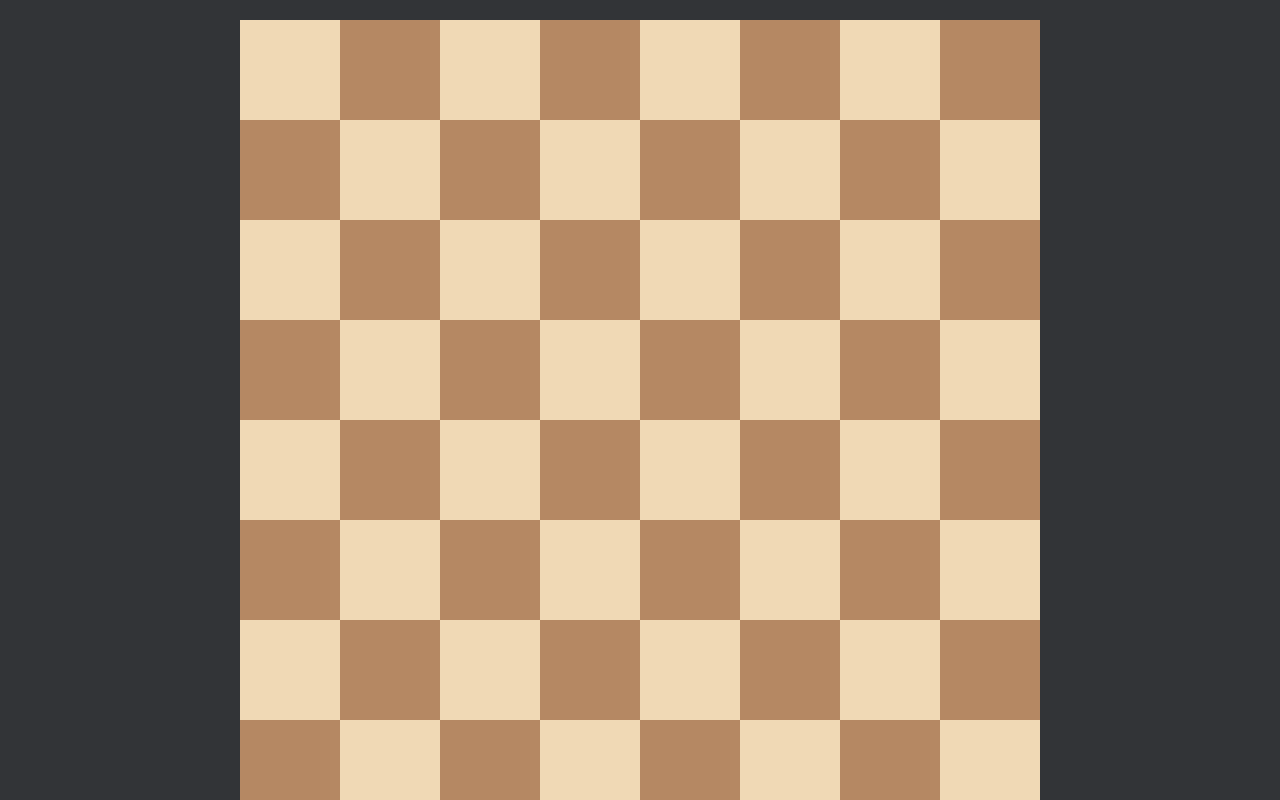
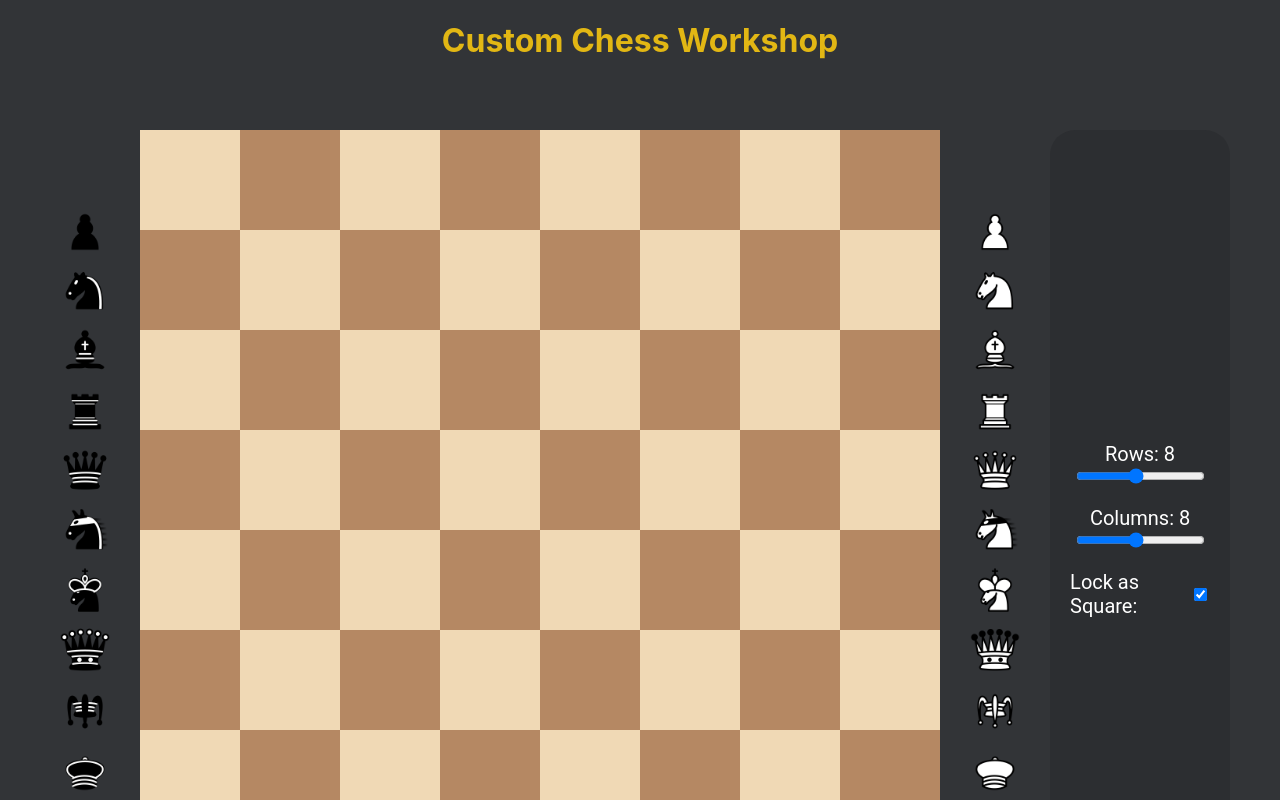
Before and after one commit to MasonLiebe/ChessBot, a React (Create React App) app in the folder customchess/: page / in a window 1280 px wide. Shown: the top 800 px of the page. Built offline with nearby package versions, Linux system fonts and the light colour scheme.

Commit message:
chess workshop page

```diff
--- a/customchess/src/App.css
+++ b/customchess/src/App.css
@@ -21,6 +21,14 @@ body {
 .App-logo {
   height: 40vmin;
   pointer-events: none;
+}
+
+.app-title {
+  color: #e2b714;
+  font-size: 2rem;
+  margin-bottom: 20px;
+  text-align: center;
+  font: Roboto;
 }
 
 @media (prefers-reduced-motion: no-preference) {
@@ -66,11 +74,17 @@ body {
   align-items: center;
   font: 20px Roboto, sans-serif;
   color : #fff;
+  margin-bottom: 20px;
+}
+
+.toggle-container {
+  display: flex;
+  align-items: center;
 }
 
 .chessboard-container {
-  width: 840px;
-  height: 840px;
+  width: 830px;
+  height: 830px;
   display: flex;
   justify-content: center;
   align-items: center;
@@ -80,6 +94,35 @@ body {
   display: flex;
   justify-content: center;
   align-items: center;
-  width: 100%;
-  height: 100%;
+  width: 95%;
+  height: 95%;
 }
+
+.board-panel {
+  width: 90px;
+  height: 840px;
+  background-color: #444;
+  padding: 20px;
+  box-sizing: border-box;
+  display: flex;
+  flex-direction: column;
+  justify-content: center;
+  align-items: center;
+}
+
+.main-container {
+  display: flex;
+  justify-content: center;
+  align-items: center;
+  flex-direction: row;
+  gap: 20px;
+}
+
+.chessboard-container {
+  width: 860px;
+  height: 900px;
+  display: flex;
+  justify-content: center;
+  align-items: center;
+  flex-direction: column;
+}
--- a/customchess/src/App.tsx
+++ b/customchess/src/App.tsx
@@ -1,51 +1,66 @@
-import React, { useState } from 'react';
-
+import React, { useState, useEffect } from 'react';
 import './App.css';
-
 import Chessboard from './components/Chessboard/Chessboard';
+import BoardPanel from './components/BoardPanel/BoardPanel';
+import PieceSet from './components/PieceSet/PieceSet';
 
 function App() {
   const [rows, setRows] = useState(8);
   const [columns, setColumns] = useState(8);
+  const [isSquare, setIsSquare] = useState(true);
 
   const handleRowsChange = (event: React.ChangeEvent<HTMLInputElement>) => {
-    setRows(parseInt(event.target.value));
+    const newRows = parseInt(event.target.value);
+    setRows(newRows);
+    if (isSquare) {
+      setColumns(newRows);
+    }
   };
 
   const handleColumnsChange = (event: React.ChangeEvent<HTMLInputElement>) => {
-    setColumns(parseInt(event.target.value));
+    const newColumns = parseInt(event.target.value);
+    setColumns(newColumns);
+    if (isSquare) {
+      setRows(newColumns);
+    }
   };
+
+  const handleSquareToggle = () => {
+    setIsSquare(!isSquare);
+    if (!isSquare) {
+      setRows(8);
+      setColumns(8);
+    }
+  };
+
+  useEffect(() => {
+    if (isSquare) {
+      setColumns(rows);
+    }
+  }, [isSquare, rows]);
 
   return (
     <div className="app">
-      <div className="chessboard-container">
-        <Chessboard rows={rows} columns={columns} />
-      </div>
-      <div className="slider-container">
-        <div className="slider">
-          <label htmlFor="rows-slider">Rows: {rows}</label>
-          <input
-            id="rows-slider"
-            type="range"
-            min="1"
-            max="16"
-            value={rows}
-            onChange={handleRowsChange}
-          />
+      <h1 className="app-title">Custom Chess Workshop</h1>
+      <div className="main-container">
+        <div className="chessboard-wrapper">
+          <PieceSet color="black" />
+          <div className="chessboard-container">
+            <Chessboard rows={rows} columns={columns} />
+          </div>
+          <PieceSet color="white" />
         </div>
-        <div className="slider">
-          <label htmlFor="columns-slider">Columns: {columns}</label>
-          <input
-            id="columns-slider"
-            type="range"
-            min="1"
-            max="16"
-            value={columns}
-            onChange={handleColumnsChange}
-          />
-        </div>
+        <BoardPanel
+          rows={rows}
+          columns={columns}
+          isSquare={isSquare}
+          onRowsChange={handleRowsChange}
+          onColumnsChange={handleColumnsChange}
+          onSquareToggle={handleSquareToggle}
+        />
       </div>
     </div>
   );
 }
+
 export default App;
--- /dev/null
+++ b/customchess/src/components/BoardPanel/BoardPanel.css
@@ -0,0 +1,28 @@
+.board-panel {
+    width: 200px;
+    height: 800px;
+    background-color: #2c2e31;
+    padding: 20px;
+    box-sizing: border-box;
+    display: flex;
+    flex-direction: column;
+    justify-content: center;
+    align-items: center;
+    border-radius: 25px;
+  }
+
+  .slider {
+    display: flex;
+    flex-direction: column;
+    align-items: center;
+    font: 20px Roboto, sans-serif;
+    color : #fff;
+    margin-bottom: 20px;
+  }
+
+  .toggle-container {
+    display: flex;
+    align-items: center;
+    font: 20px Roboto, sans-serif;
+    color : #fff;
+  }
--- /dev/null
+++ b/customchess/src/components/BoardPanel/BoardPanel.tsx
@@ -0,0 +1,58 @@
+import React from 'react';
+import './BoardPanel.css';
+
+interface BoardPanelProps {
+  rows: number;
+  columns: number;
+  isSquare: boolean;
+  onRowsChange: (event: React.ChangeEvent<HTMLInputElement>) => void;
+  onColumnsChange: (event: React.ChangeEvent<HTMLInputElement>) => void;
+  onSquareToggle: () => void;
+}
+
+function BoardPanel({
+  rows,
+  columns,
+  isSquare,
+  onRowsChange,
+  onColumnsChange,
+  onSquareToggle,
+}: BoardPanelProps) {
+  return (
+    <div className="board-panel">
+      <div className="slider">
+        <label htmlFor="rows-slider">Rows: {rows}</label>
+        <input
+          id="rows-slider"
+          type="range"
+          min="1"
+          max="16"
+          value={rows}
+          onChange={onRowsChange}
+        />
+      </div>
+      <div className="slider">
+        <label htmlFor="columns-slider">Columns: {columns}</label>
+        <input
+          id="columns-slider"
+          type="range"
+          min="1"
+          max="16"
+          value={columns}
+          onChange={onColumnsChange}
+        />
+      </div>
+      <div className="toggle-container">
+        <label htmlFor="square-toggle">Lock as Square:</label>
+        <input
+          id="square-toggle"
+          type="checkbox"
+          checked={isSquare}
+          onChange={onSquareToggle}
+        />
+      </div>
+    </div>
+  );
+}
+
+export default BoardPanel;
--- /dev/null
+++ b/customchess/src/components/PieceSet/PieceSet.css
@@ -0,0 +1,14 @@
+.piece-set {
+    display: flex;
+    justify-content: center;
+    align-items: center;
+    flex-direction: column;
+    gap: 10px;
+    margin: 20px 0;
+  }
+
+  .piece {
+    width: 50px;
+    height: 50px;
+    cursor: pointer;
+  }
--- /dev/null
+++ b/customchess/src/components/PieceSet/PieceSet.tsx
@@ -0,0 +1,37 @@
+import React from 'react';
+import './PieceSet.css';
+
+interface PieceSetProps {
+  color: 'black' | 'white';
+}
+
+function PieceSet({ color }: PieceSetProps) {
+  const pieces = [
+    'pawn',
+    'knight',
+    'bishop',
+    'rook',
+    'queen',
+    'custom1',
+    'custom2',
+    'custom3',
+    'custom4',
+    'custom5',
+    'custom6',
+  ];
+
+  return (
+    <div className="piece-set">
+      {pieces.map((piece) => (
+        <img
+          key={piece}
+          src={`/assets/pieces/${color}-${piece}.png`}
+          alt={`${color} ${piece}`}
+          className="piece"
+        />
+      ))}
+    </div>
+  );
+}
+
+export default PieceSet;
```
Also changed, not shown: customchess/src/components/Chessboard/Chessboard.css (indentation only), 1 other file (tests, documents, lock files or other folders).
